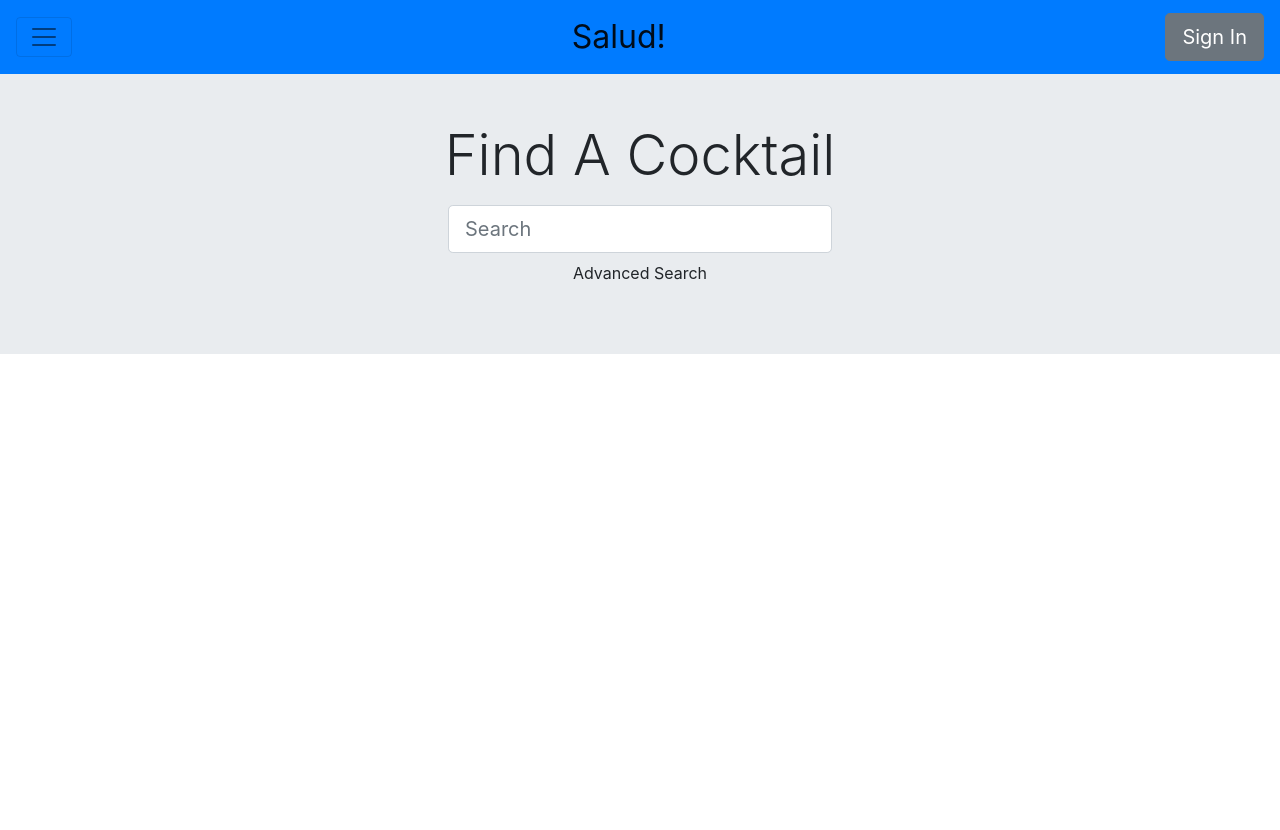
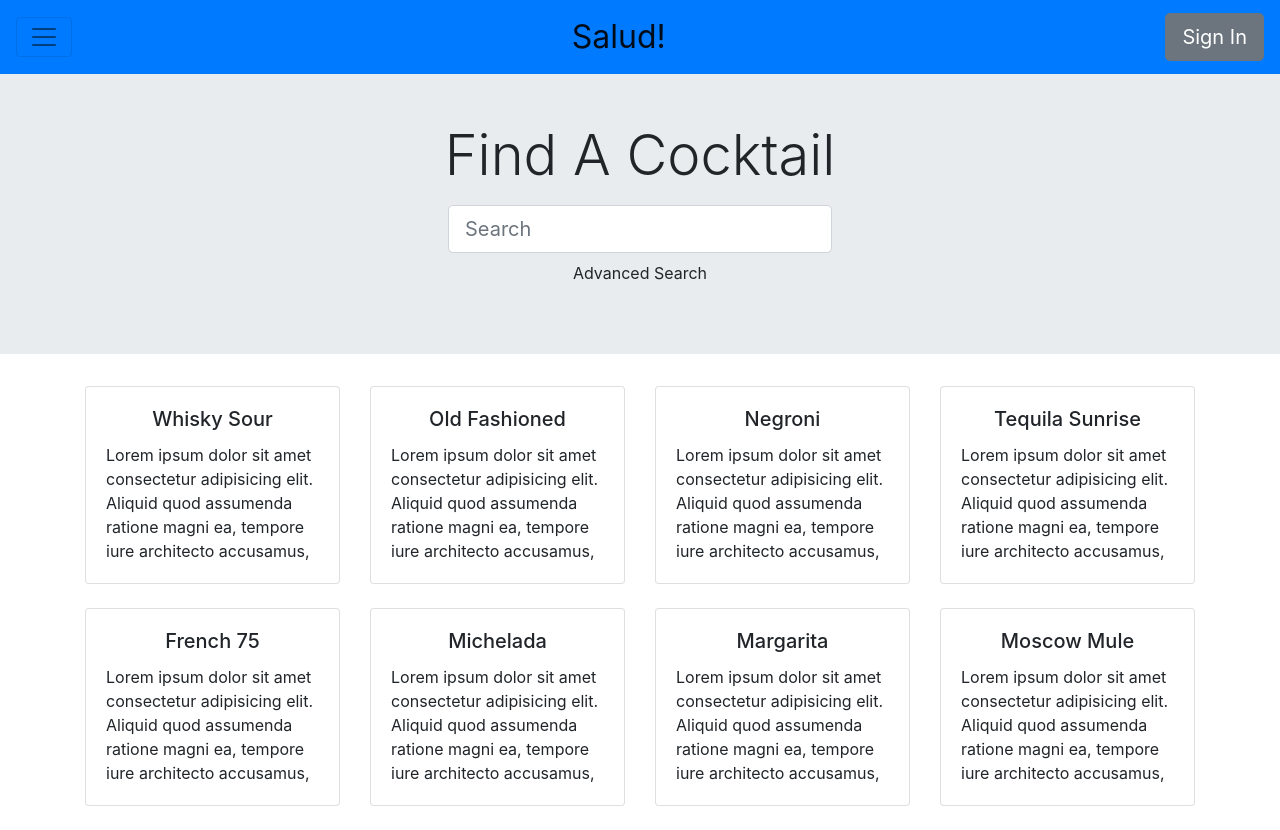
Before and after one commit to mcraepv/Salud, an Angular app in the folder client/: page / in a window 1280 px wide. Before the commit the page ends 800 px from the top, so only its background shows below. Built offline with nearby package versions, Linux system fonts and the light colour scheme.

Commit message:
adds drinks of the day

```diff
--- a/client/src/app/app.component.html
+++ b/client/src/app/app.component.html
@@ -1,3 +1,4 @@
 <app-navbar></app-navbar>
 <app-sidenav *ngIf="SidenavTogglerService.toggled"></app-sidenav>
 <app-front-page-jumbotron></app-front-page-jumbotron>
+<app-drinks-of-day></app-drinks-of-day>
--- a/client/src/app/app.module.ts
+++ b/client/src/app/app.module.ts
@@ -11,6 +11,7 @@ import { SignInComponent } from './sign-in/sign-in.component';
 import { SignInModalComponent } from './sign-in-modal/sign-in-modal.component';
 import { FrontPageJumbotronComponent } from './front-page-jumbotron/front-page-jumbotron.component';
 import { FrontPageSearchBarComponent } from './front-page-search-bar/front-page-search-bar.component';
+import { DrinksOfDayComponent } from './drinks-of-day/drinks-of-day.component';
 
 @NgModule({
   declarations: [
@@ -22,6 +23,7 @@ import { FrontPageSearchBarComponent } from './front-page-search-bar/front-page-
     SignInModalComponent,
     FrontPageJumbotronComponent,
     FrontPageSearchBarComponent,
+    DrinksOfDayComponent,
   ],
   imports: [BrowserModule, AppRoutingModule, NgbModule],
   providers: [],
--- /dev/null
+++ b/client/src/app/drink.ts
@@ -0,0 +1,3 @@
+export interface Drink {
+  name: string;
+}
--- /dev/null
+++ b/client/src/app/drinks-of-day/drinks-of-day.component.html
@@ -0,0 +1,28 @@
+<div class="container">
+  <div class="row">
+    <div *ngFor="let drink of drinksTop" class="col-3">
+      <div class="card">
+        <div class="card-body">
+          <h5 class="card-title text-center">{{ drink.name }}</h5>
+          <p class="card-text">
+            Lorem ipsum dolor sit amet consectetur adipisicing elit. Aliquid
+            quod assumenda ratione magni ea, tempore iure architecto accusamus,
+          </p>
+        </div>
+      </div>
+    </div>
+  </div>
+  <div class="row">
+    <div *ngFor="let drink of drinksBottom" class="col-3 my-4">
+      <div class="card">
+        <div class="card-body">
+          <h5 class="card-title text-center">{{ drink.name }}</h5>
+          <p class="card-text">
+            Lorem ipsum dolor sit amet consectetur adipisicing elit. Aliquid
+            quod assumenda ratione magni ea, tempore iure architecto accusamus,
+          </p>
+        </div>
+      </div>
+    </div>
+  </div>
+</div>
--- /dev/null
+++ b/client/src/app/drinks-of-day/drinks-of-day.component.ts
@@ -0,0 +1,17 @@
+import { Component, OnInit } from '@angular/core';
+import { dummyDrinks } from '../dummy-drinks';
+
+@Component({
+  selector: 'app-drinks-of-day',
+  templateUrl: './drinks-of-day.component.html',
+  styleUrls: ['./drinks-of-day.component.css'],
+})
+export class DrinksOfDayComponent implements OnInit {
+  constructor() {}
+
+  drinksTop = dummyDrinks.splice(0, 4);
+
+  drinksBottom = dummyDrinks;
+
+  ngOnInit(): void {}
+}
--- /dev/null
+++ b/client/src/app/dummy-drinks.ts
@@ -0,0 +1,12 @@
+import { Drink } from './drink';
+
+export const dummyDrinks: Drink[] = [
+  { name: 'Whisky Sour' },
+  { name: 'Old Fashioned' },
+  { name: 'Negroni' },
+  { name: 'Tequila Sunrise' },
+  { name: 'French 75' },
+  { name: 'Michelada' },
+  { name: 'Margarita' },
+  { name: 'Moscow Mule' },
+];
```
Also changed, not shown: client/src/app/drinks-of-day/drinks-of-day.component.css (added), 1 other file (tests, documents, lock files or other folders).
